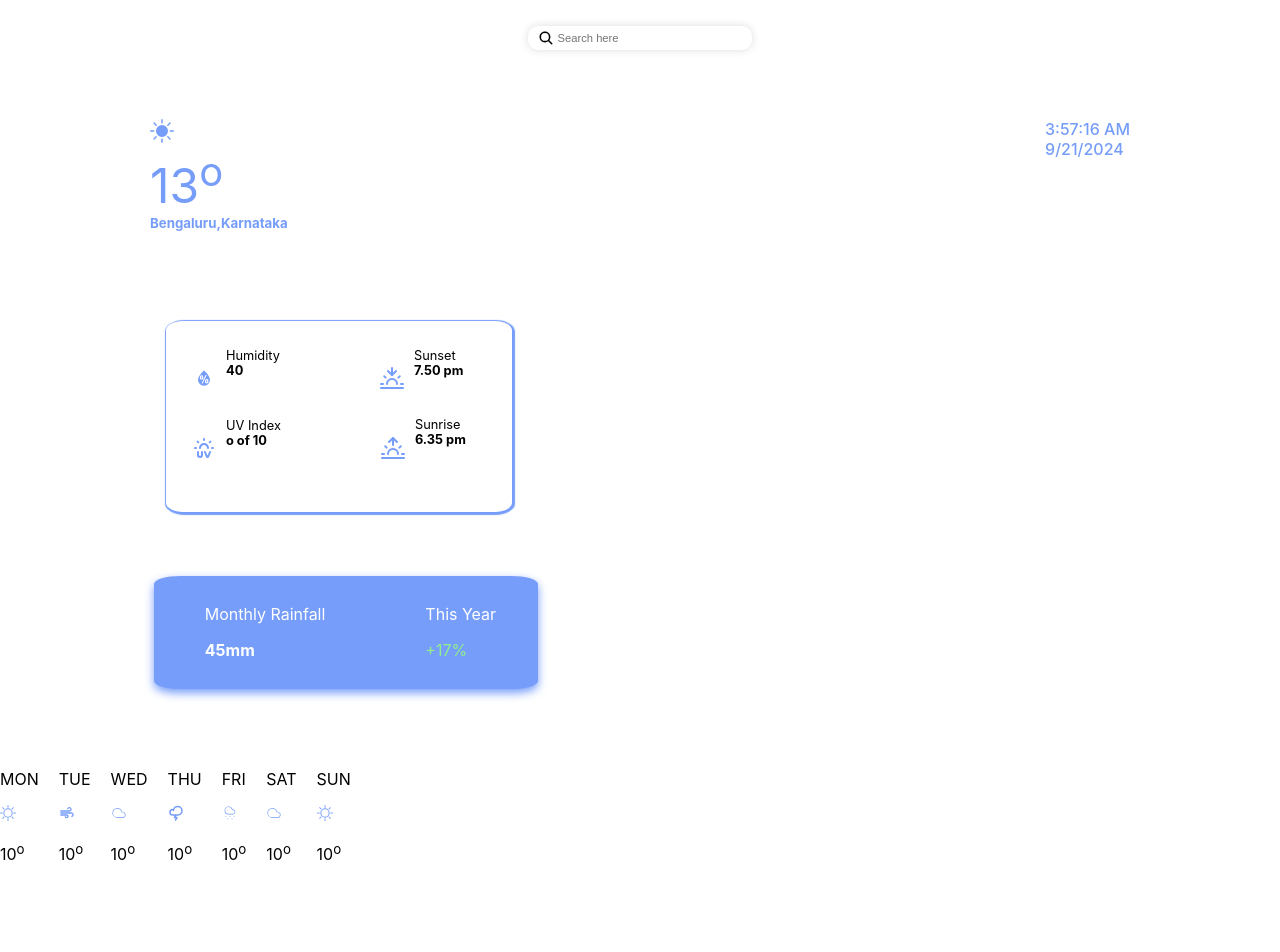
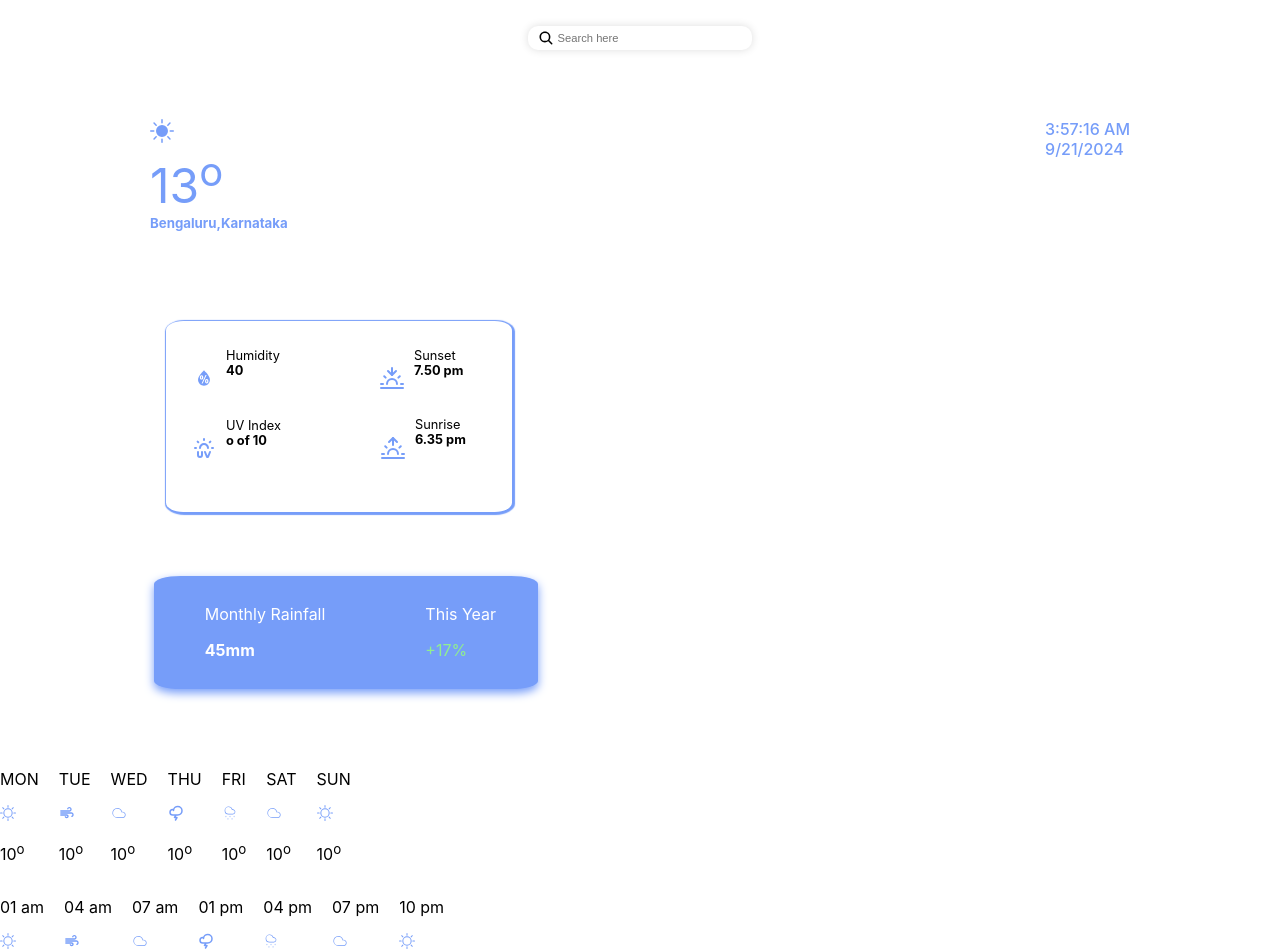
Before and after one commit to sreevani10/weather-dashboard, a React (Create React App) app: page / in a window 1280 px wide. Shown: the top 952 px of the page. Before the commit the page ends 881 px from the top, so only its background shows below. Built offline with nearby package versions, Linux system fonts and the light colour scheme.

Commit message:
Add HourlyForecast to the Dashboard

```diff
--- a/src/App.js
+++ b/src/App.js
@@ -18,6 +18,7 @@ function App() {
         </div>
         <div className="right-side">
           <WeeklyForecast />
+          <HourlyForecast />
         </div>
       </div>
     </div>
--- /dev/null
+++ b/src/components/HourlyForecast.js
@@ -0,0 +1,27 @@
+import Forecast from "./Forecast";
+import { GoSun } from "react-icons/go";
+import { MdAir } from "react-icons/md";
+import { CiCloud } from "react-icons/ci";
+import { CiCloudDrizzle } from "react-icons/ci";
+import { PiCloudLightningBold } from "react-icons/pi";
+import "../styles/Forecast.css";
+
+const HourlyForecast = () => {
+  return (
+    <div className="forecast">
+      <Forecast title={"01 am"} season={<GoSun />} temperature={10} />
+      <Forecast title={"04 am"} season={<MdAir />} temperature={10} />
+      <Forecast title={"07 am"} season={<CiCloud />} temperature={10} />
+      <Forecast
+        title={"01 pm"}
+        season={<PiCloudLightningBold />}
+        temperature={10}
+      />
+      <Forecast title={"04 pm"} season={<CiCloudDrizzle />} temperature={10} />
+      <Forecast title={"07 pm"} season={<CiCloud />} temperature={10} />
+      <Forecast title={"10 pm"} season={<GoSun />} temperature={10} />
+    </div>
+  );
+};
+
+export default HourlyForecast;
```
